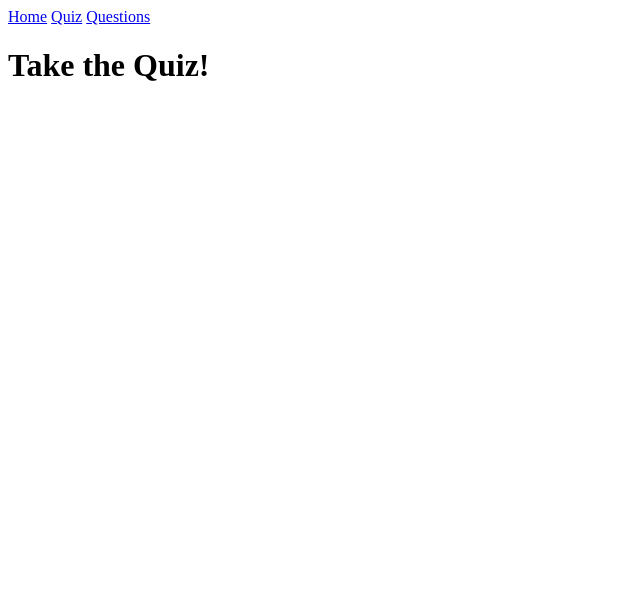
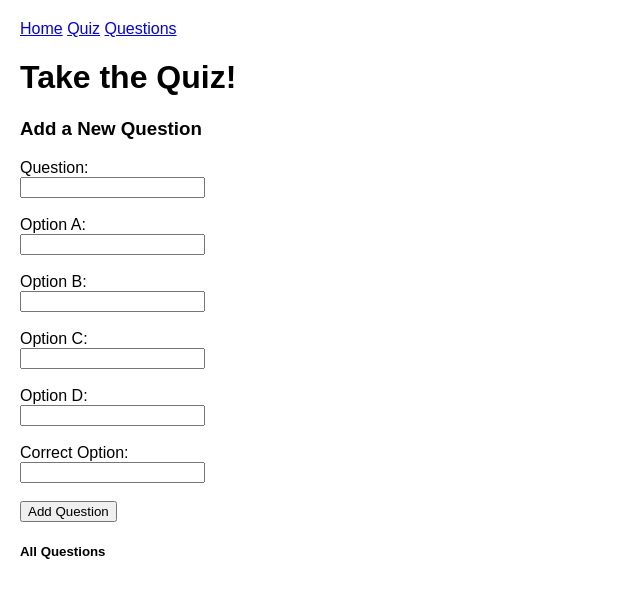
Before and after one commit to akhilapatan99/MockEval2, a plain HTML site: page quiz.html in a window 1280 px wide. Shown: the whole page, without its empty margins (0-640 px from the left). Drawn offline with Linux system fonts and the light colour scheme.

Commit message:
Mini Quiz

```diff
--- a/quiz.css
+++ b/quiz.css
@@ -0,0 +1,20 @@
+body {
+    font-family: Arial, sans-serif;
+    margin: 20px;
+}
+.form-container, .questions-container {
+    margin-bottom: 20px;
+}
+.card {
+    border: 1px solid #007bff;
+    border-radius: 5px;
+    padding: 10px;
+    margin: 10px 0;
+    background-color: #f9f9f9;
+}
+.card.unreviewed {
+    border-color: blue;
+}
+.card button {
+    margin-right: 10px;
+}
--- a/quiz.html
+++ b/quiz.html
@@ -4,6 +4,10 @@
     <meta charset="UTF-8">
     <meta name="viewport" content="width=device-width, initial-scale=1.0">
     <title>Quiz</title>
+    <link rel="stylesheet" href="quiz.css"/>
+    <style>
+
+    </style>
 </head>
 <body>
     <nav>
@@ -12,6 +16,35 @@
         <a href="questions.html">Questions</a>
     </nav>
     <h1>Take the Quiz!</h1>
-    <div id="quiz-container"></div>
+    <h3>Add a New Question</h3>
+    <div class="form-container">
+    <form id="add-question-form">
+        <label>Question:</label><br>
+        <input type="text" id="question" required><br><br>
+
+        <label>Option A:</label><br>
+        <input type="text" id="optionA" required/><br><br>
+
+        <label>Option B:</label><br>
+        <input type="text" id="optionB" required/><br><br>
+
+        <label>Option C:</label><br>
+        <input type="text" id="optionC" required/><br><br>
+
+        <label>Option D:</label><br>
+        <input type="text" id="optionD" required/><br><br>
+
+        <label>Correct Option:</label><br>
+        <input type="text" id="correctOption" required/><br><br>
+
+        <button type="submit">Add Question</button>
+    </form>
+</div>
+
+<!--Questions Display-->
+<div class="questions-conatiner">
+    <h5>All Questions</h5>
+    <div id="questions-grid"></div>
+</div>
 </body>
 </html>
```
Also changed, not shown: questions.html (+3 -3 lines), package-lock.json (added).
